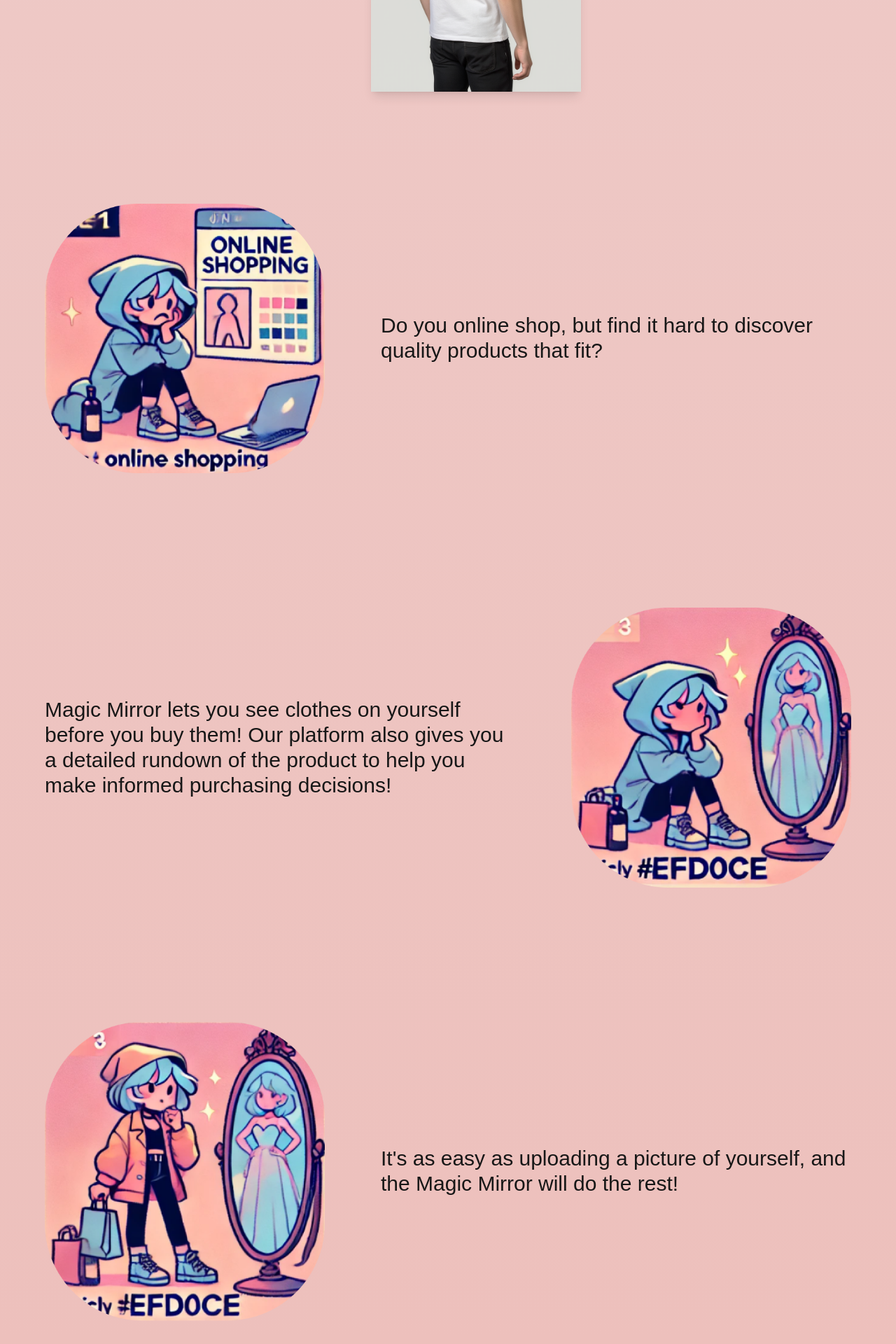
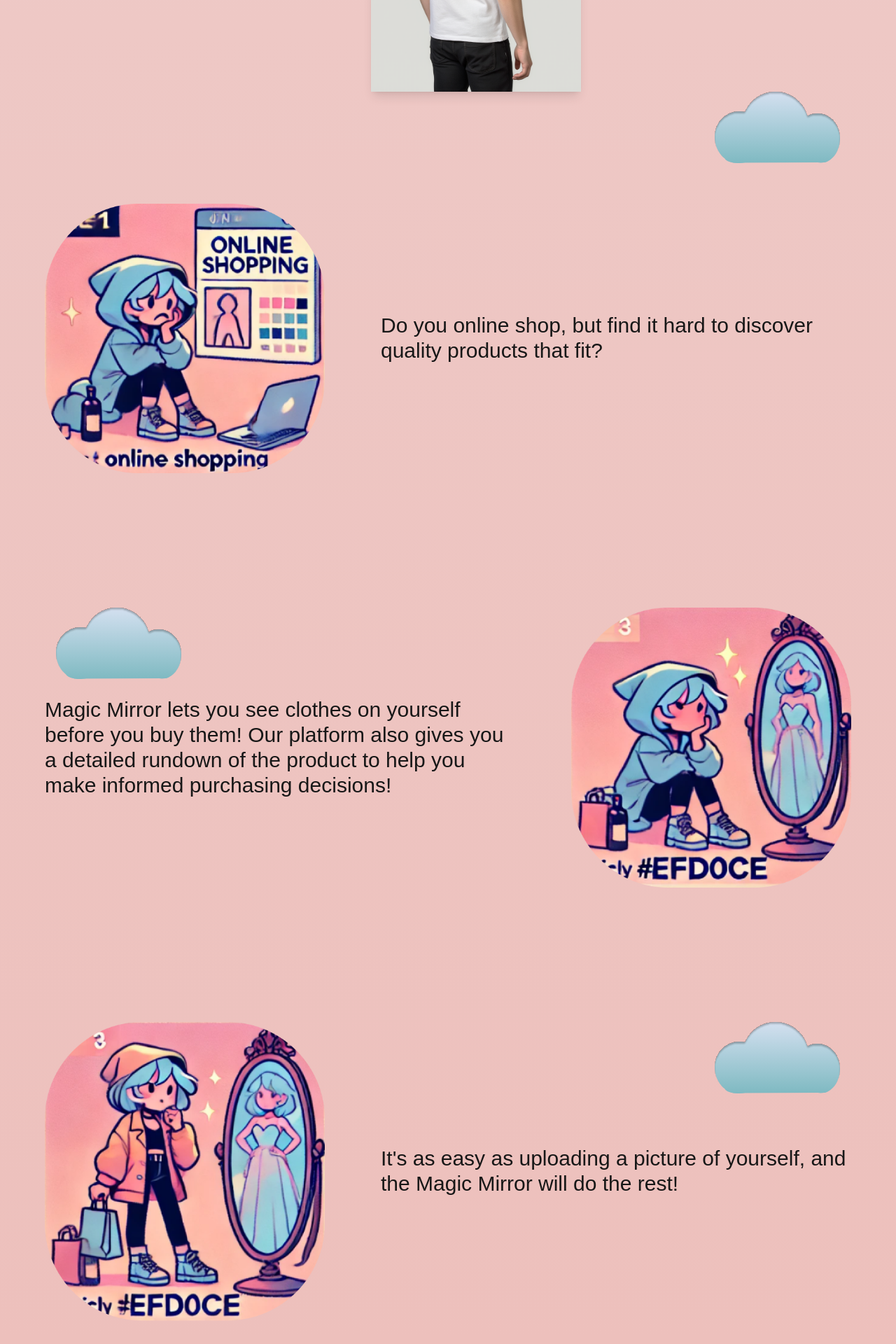
Before and after one commit to SyndicateGit/mirror_magic_frontend, a Next.js app: page / in a window 1280 px wide. Shown: the part 1840-3760 px from the top of the page at 70% size. Built offline with nearby package versions, Linux system fonts and the light colour scheme; a web font is replaced by a local one.

Commit message:
Adding clouds

```diff
--- a/src/app/page.tsx
+++ b/src/app/page.tsx
@@ -112,25 +112,31 @@ export default function Home() {
         </div>
 
 
-
+        <Image src={cloud} alt="cloud" width={179} height={59} className="absolute right-20" />
       <section className="w-full py-24 space-y-48 mt-16">
         <div className="flex justify-between items-center px-16">
           <Image src={shop1} width={400} height={450} alt="" />
           <p className="text-3xl max-w-2xl">Do you online shop, but find it hard to discover quality products that fit?</p>
         </div>
+        <Image src={cloud} alt="cloud" width={179} height={59} className="absolute left-20" />
         <div className="flex flex-row-reverse justify-between items-center px-16">
           <Image src={shop2} width={400} height={450} alt="" />
           <p className="text-3xl max-w-2xl">Magic Mirror lets you see clothes on yourself before you buy them! Our platform also gives you a detailed rundown of the product to help you make informed purchasing decisions!</p>
         </div>
-        <div className="flex justify-between items-center px-16">
+
+        <div className="flex justify-between items-center px-16 relative">
+        <Image src={cloud} alt="cloud" width={179} height={59} className="absolute right-20 top-0" />
           <Image src={shop3} width={400} height={450} alt="" />
           <p className="text-3xl max-w-2xl">It's as easy as uploading a picture of yourself, and the Magic Mirror will do the rest!</p>
         </div>
+
         <div className="flex flex-row-reverse justify-between items-center px-16">
           <Image src={shop4} width={400} height={450} alt="" />
           <p className="text-3xl max-w-2xl">Now you look amazing and save time and money shopping!</p>
         </div>
-        <div className="flex justify-center">
+        <div className="flex justify-center relative">
+        <Image src={cloud} alt="cloud" width={179} height={59} className="absolute left-12 top-0" />
+        <Image src={cloud} alt="cloud" width={149} height={39} className="absolute left-32 top-28" />
           <Image src={shop5} width={400} height={450} alt="" />
         </div>
       </section>
```
